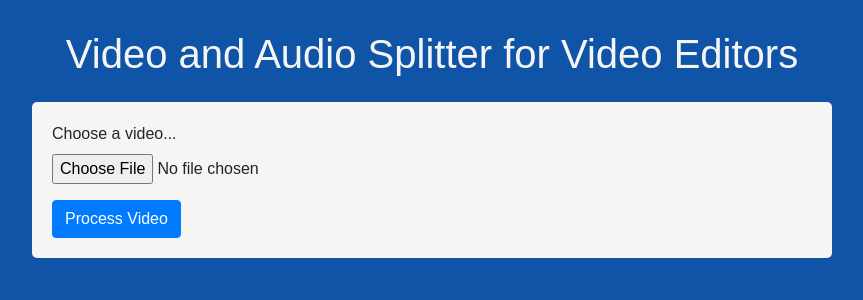
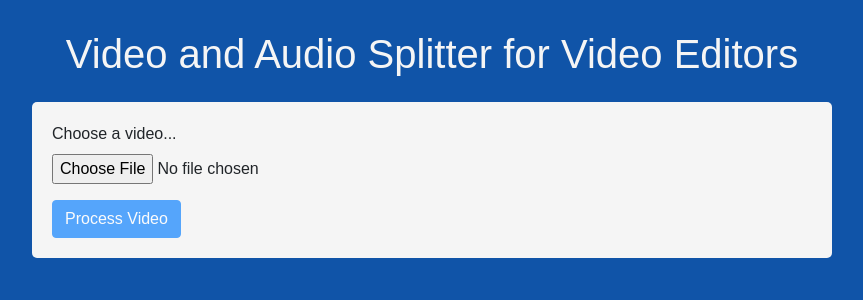
Before and after one commit to Ahmedraza56/AhmedRaza, a Flask app: page /VideoAudioSplitter/ in a window 1280 px wide. Shown: the part 162-462 px from the top of the page, without its empty margins (208-1071 px from the left). Run offline with Flask 3, Linux system fonts and the light colour scheme; some libraries are stand-ins or nearby versions.

Commit message:
initial commit

```diff
--- a/templates/VideoAudioSplitter.html
+++ b/templates/VideoAudioSplitter.html
@@ -29,6 +29,7 @@
 
 </style>
 
+
 <body>
 <h1 class="mb-4 text-center">Video and Audio Splitter for Video Editors</h1>
 
@@ -40,12 +41,12 @@
     </div>
   {% endif %}
 
-  <form method="post" enctype="multipart/form-data">
+  <form method="post" enctype="multipart/form-data" onsubmit="return validateFileSize()">
     <div class="form-group">
       <label for="file">Choose a video...</label>
-<input type="file" class="form-control-file" id="file" name="file" accept=".mp4" size="30000000">
+      <input type="file" class="form-control-file" id="file" name="file" accept=".mp4" onchange="validateFileSize(this)">
     </div>
-    <button type="submit" class="btn btn-primary">Process Video</button>
+    <button type="submit" id="submitBtn" class="btn btn-primary" disabled>Process Video</button>
   </form>
 
   {% if audio and video %}
@@ -57,5 +58,23 @@
 
 </div>
 
+<script>
+  function validateFileSize() {
+    var input = document.getElementById('file');
+    var fileSize = input.files[0].size;
+    var maxSize = 30000000;
+
+    if (fileSize > maxSize) {
+      alert('File size exceeds the limit of 30 MB. Please choose a smaller file.');
+      input.value = '';
+      document.getElementById('submitBtn').disabled = true;
+      return false;
+    } else {
+      document.getElementById('submitBtn').disabled = false;
+      return true;
+    }
+  }
+</script>
+
 </body>
 </html>
```
